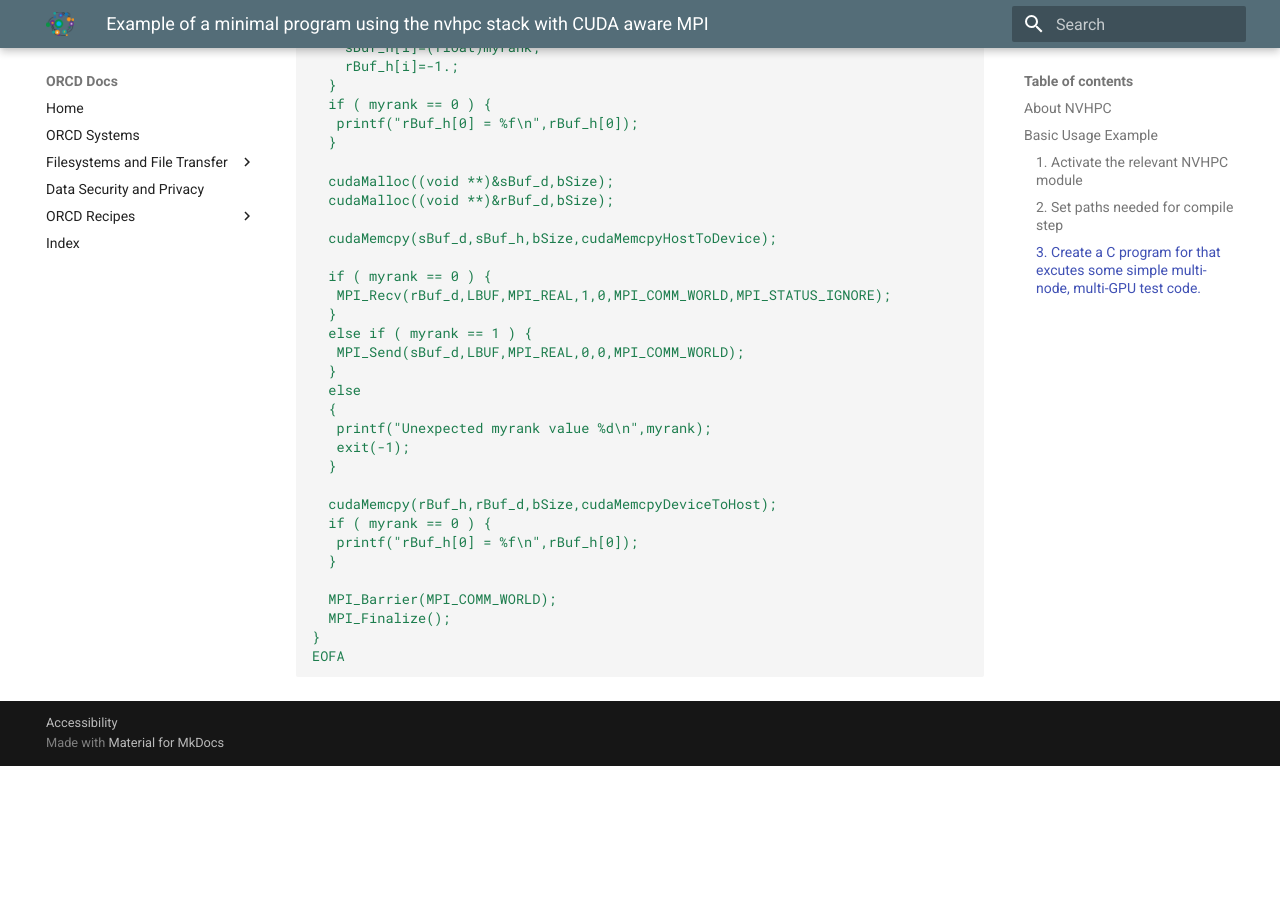
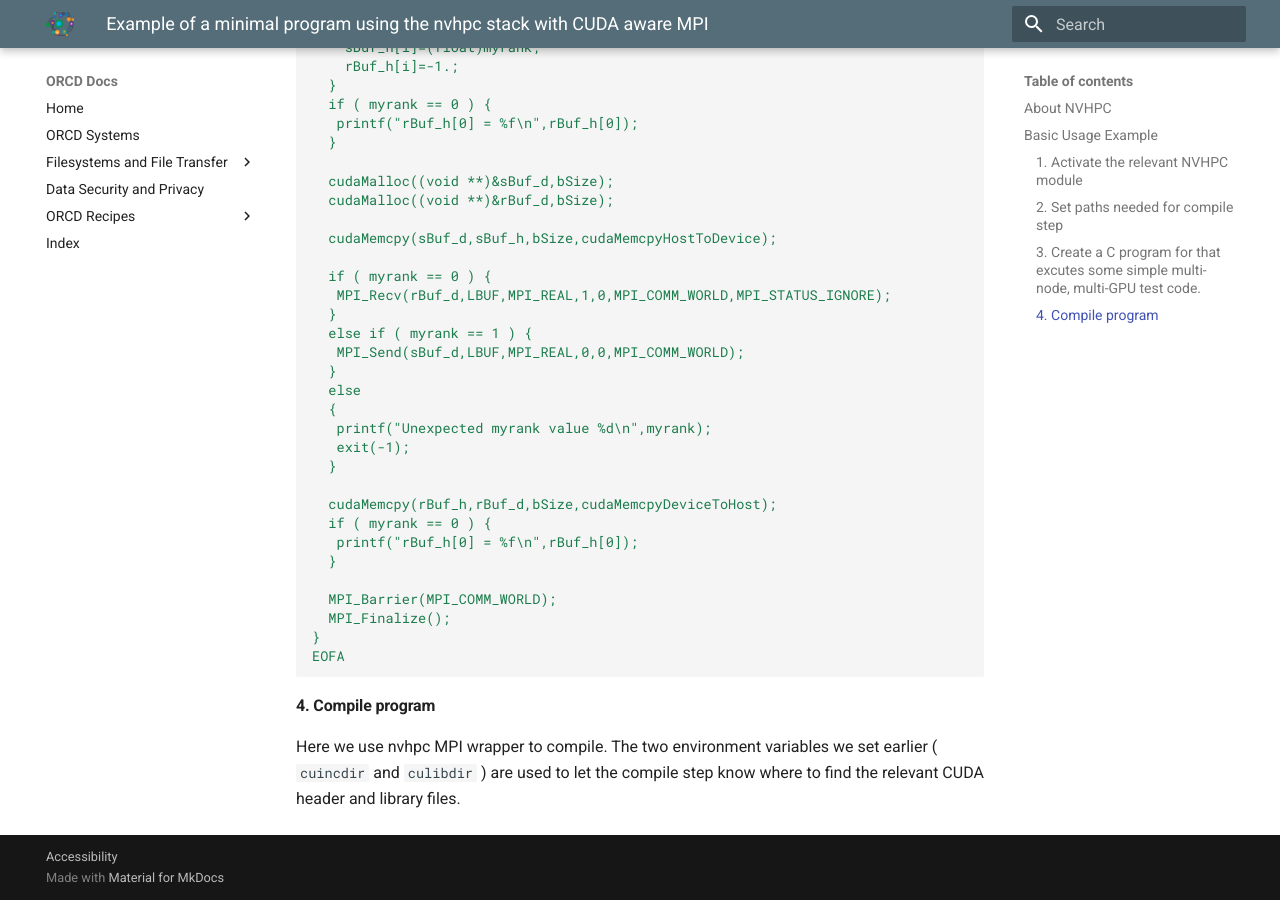
Before and after one commit to mit-orcd/orcd-docs-edit, an MkDocs documentation site: the page built from docs/recipes/nvhpc-a100-with-cuda-and-mpi-example.md, in a window 1280 px wide and 900 px high, scrolled down 1823 px. Built offline with MkDocs 1.6.1 and Material for MkDocs 9.7.7, drawn with Linux system fonts in a browser that asks for light colours; before the commit the page ends 2589 px from its top, so only the background shows below that.

Commit message:
Compile step

````diff
--- a/docs/recipes/nvhpc-a100-with-cuda-and-mpi-example.md
+++ b/docs/recipes/nvhpc-a100-with-cuda-and-mpi-example.md
@@ -120,3 +120,8 @@ int main(int argc, char *argv[])
 }
 EOFA
 ```
+
+#### 4. Compile program
+
+Here we use nvhpc MPI wrapper to compile. The two environment variables we set earlier ( `cuincdir` and `culibdir` ) are used to
+let the compile step know where to find the relevant CUDA header and library files.
````
